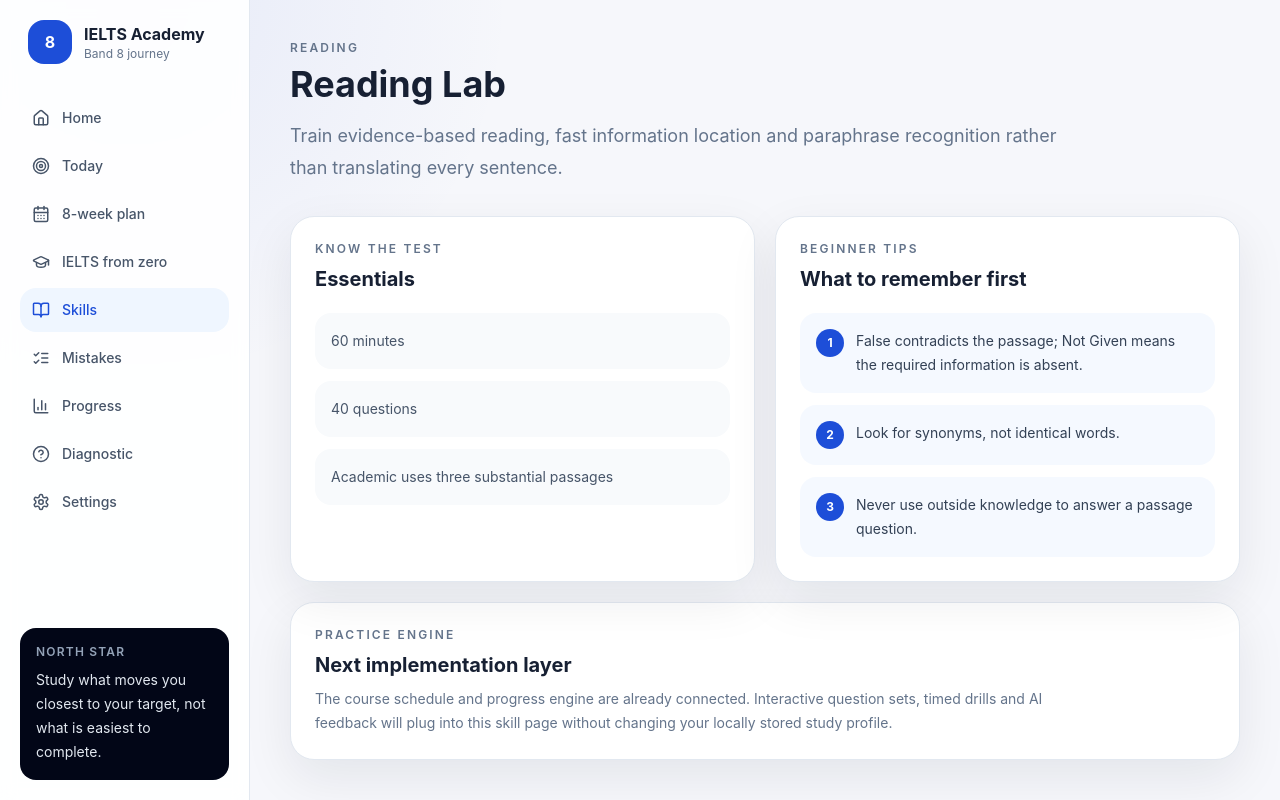
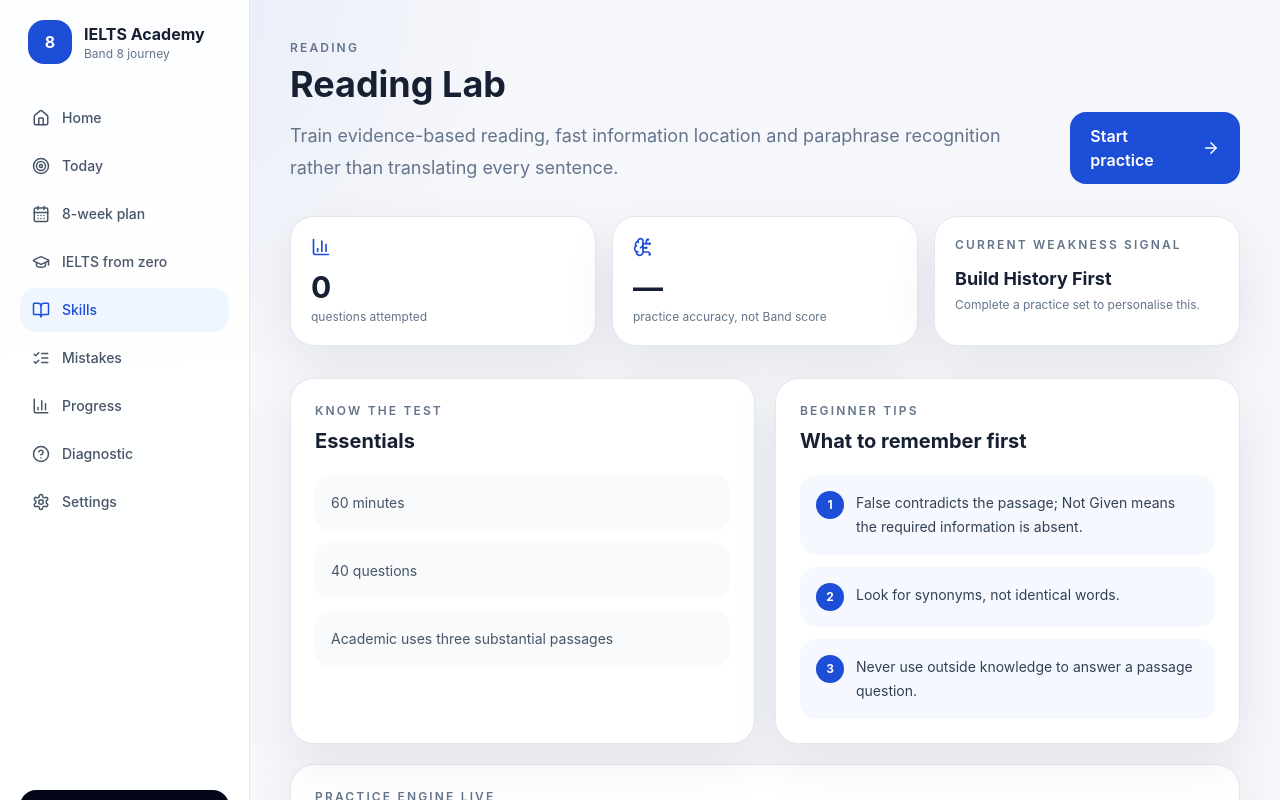
Before and after one commit to xmizutsuki/IELTS, a Next.js app: page /skills/reading in a window 1280 px wide. Shown: the top 800 px of the page. Built offline with nearby package versions, Linux system fonts and the light colour scheme.

Commit message:
feat: connect Reading and Listening labs to practice engine

```diff
--- a/app/skills/[skill]/page.tsx
+++ b/app/skills/[skill]/page.tsx
@@ -1,8 +1,12 @@
 "use client";
 
+import Link from "next/link";
 import { useParams } from "next/navigation";
+import { useEffect, useState } from "react";
+import { ArrowRight, BarChart3, BrainCircuit } from "lucide-react";
 import { AppShell } from "@/components/app-shell";
-import { Skill } from "@/types";
+import { getPracticeStats } from "@/lib/storage/db";
+import { PracticeStats, Skill } from "@/types";
 
 const data: Record<Skill, { title: string; intro: string; essentials: string[]; tips: string[] }> = {
   listening: {
@@ -35,16 +39,60 @@ export default function SkillPage() {
   const params = useParams<{ skill: string }>();
   const skill = params.skill as Skill;
   const content = data[skill];
+  const practiceEnabled = skill === "reading" || skill === "listening";
+  const [stats, setStats] = useState<PracticeStats | null>(null);
+
+  useEffect(() => {
+    if (!practiceEnabled) return;
+    void getPracticeStats(skill).then(setStats);
+  }, [practiceEnabled, skill]);
 
   if (!content) return <AppShell><div className="card p-8">Skill not found.</div></AppShell>;
 
+  const weakestType = stats
+    ? Object.entries(stats.byType)
+        .filter(([, value]) => value && value.attempts > 0)
+        .sort((a, b) => (a[1]?.accuracy ?? 100) - (b[1]?.accuracy ?? 100))[0]
+    : undefined;
+
   return (
     <AppShell>
-      <header>
-        <div className="eyebrow">{skill}</div>
-        <h1 className="mt-2 text-4xl font-bold">{content.title}</h1>
-        <p className="mt-4 max-w-3xl text-lg leading-8 text-slate-500">{content.intro}</p>
+      <header className="flex flex-col justify-between gap-5 md:flex-row md:items-end">
+        <div>
+          <div className="eyebrow">{skill}</div>
+          <h1 className="mt-2 text-4xl font-bold">{content.title}</h1>
+          <p className="mt-4 max-w-3xl text-lg leading-8 text-slate-500">{content.intro}</p>
+        </div>
+        {practiceEnabled && (
+          <Link href={"/practice/" + skill} className="btn-primary gap-2">
+            Start practice <ArrowRight size={18} />
+          </Link>
+        )}
       </header>
+
+      {practiceEnabled && (
+        <section className="mt-8 grid gap-4 sm:grid-cols-3">
+          <div className="card p-5">
+            <BarChart3 className="text-blue-700" size={20} />
+            <div className="mt-3 text-3xl font-bold">{stats?.attempts ?? 0}</div>
+            <div className="mt-1 text-xs text-slate-500">questions attempted</div>
+          </div>
+          <div className="card p-5">
+            <BrainCircuit className="text-blue-700" size={20} />
+            <div className="mt-3 text-3xl font-bold">{stats?.attempts ? (stats.accuracy + "%") : "—"}</div>
+            <div className="mt-1 text-xs text-slate-500">practice accuracy, not Band score</div>
+          </div>
+          <div className="card p-5">
+            <div className="eyebrow">Current weakness signal</div>
+            <div className="mt-3 text-lg font-bold capitalize">
+              {weakestType ? weakestType[0].replaceAll("_", " ") : "Build history first"}
+            </div>
+            <div className="mt-1 text-xs text-slate-500">
+              {weakestType ? (weakestType[1]?.accuracy ?? 0) + "% accuracy" : "Complete a practice set to personalise this."}
+            </div>
+          </div>
+        </section>
+      )}
 
       <div className="mt-8 grid gap-5 lg:grid-cols-2">
         <section className="card p-6">
@@ -72,10 +120,14 @@ export default function SkillPage() {
       </div>
 
       <section className="card mt-5 p-6">
-        <div className="eyebrow">Practice engine</div>
-        <h2 className="mt-2 text-xl font-bold">Next implementation layer</h2>
+        <div className="eyebrow">{practiceEnabled ? "Practice engine live" : "Next implementation layer"}</div>
+        <h2 className="mt-2 text-xl font-bold">
+          {practiceEnabled ? "Every answer becomes training data." : "Criterion-based practice is coming next."}
+        </h2>
         <p className="mt-2 max-w-3xl text-sm leading-6 text-slate-500">
-          The course schedule and progress engine are already connected. Interactive question sets, timed drills and AI feedback will plug into this skill page without changing your locally stored study profile.
+          {practiceEnabled
+            ? "Reading and Listening attempts are saved locally. Wrong answers are classified into your Mistake Bank, and recurring problems can increase that skill's priority in the daily study plan."
+            : "Writing and Speaking will use the same local-first architecture, but they require dedicated editors, recording and criterion-based evaluation rather than simple right/wrong scoring."}
         </p>
       </section>
     </AppShell>
```
